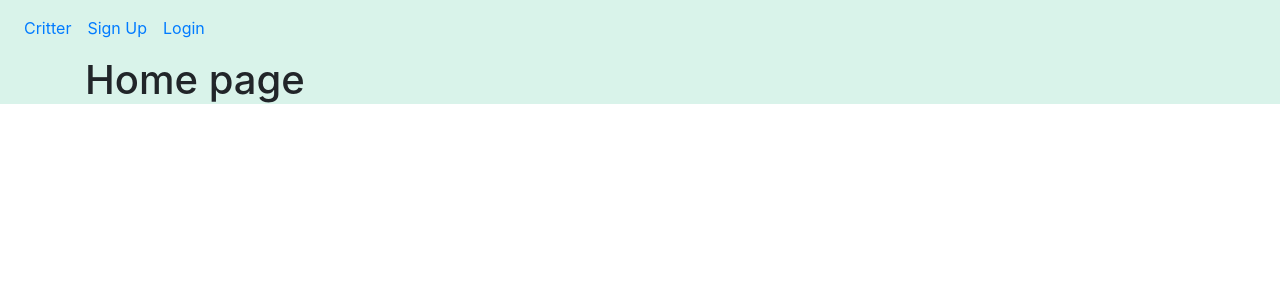
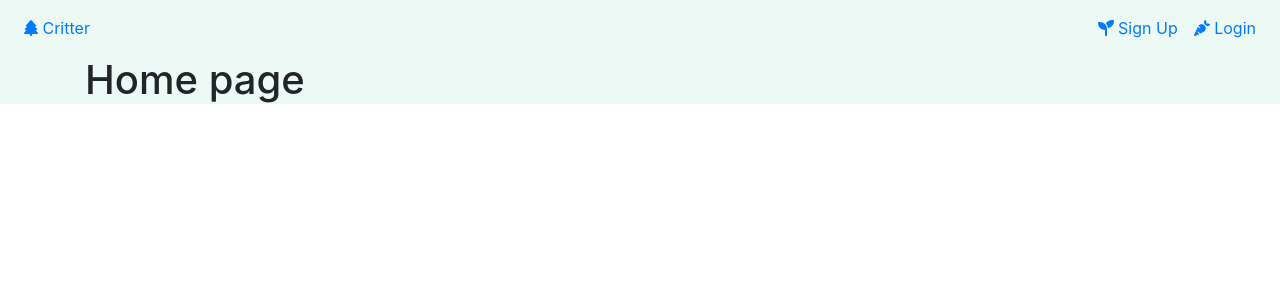
Before and after one commit to norwegian-blue/critter_frontend, a Vue app: page / in a window 1280 px wide. Shown: the top 300 px of the page. Built offline with nearby package versions, Linux system fonts and the light colour scheme.

Commit message:
Added icons

```diff
--- a/package.json
+++ b/package.json
@@ -7,6 +7,9 @@
     "build": "vue-cli-service build"
   },
   "dependencies": {
+    "@fortawesome/fontawesome-svg-core": "^6.1.1",
+    "@fortawesome/free-solid-svg-icons": "^6.1.1",
+    "@fortawesome/vue-fontawesome": "^3.0.0-5",
     "bootstrap": "^4.6",
     "core-js": "^3.8.3",
     "vue": "^3.2.13",
--- a/src/App.vue
+++ b/src/App.vue
@@ -3,13 +3,21 @@
     <nav class="navbar navbar-expand">
       <div class="navbar-nav mr-auto">
         <li class="nav-item">
-          <router-link to="/creets" class="nav-link">Critter</router-link>
+          <router-link to="/creets" class="nav-link">
+            <font-awesome-icon icon="tree" /> Critter
+          </router-link>
+        </li>
+      </div>
+      <div class="navbar-nav ml-auto">
+        <li class="nav-item">
+          <router-link to="/register" class="nav-link">
+            <font-awesome-icon icon="seedling" /> Sign Up
+          </router-link>
         </li>
         <li class="nav-item">
-          <router-link to="/register" class="nav-link">Sign Up</router-link>
-        </li>
-        <li class="nav-item">
-          <router-link to="/login" class="nav-link">Login</router-link>
+          <router-link to="/login" class="nav-link">
+            <font-awesome-icon icon="carrot" /> Login
+          </router-link>
         </li>
       </div>
     </nav>
@@ -26,7 +34,7 @@ export default {
 </script>
 
 <style lang="scss">
-$boscoLight: lighten(mediumAquamarine, 30);
+$boscoLight: lighten(mediumAquamarine, 35);
 
 #app {
   background-color: $boscoLight;
--- a/src/main.js
+++ b/src/main.js
@@ -3,7 +3,9 @@ import App from './App.vue';
 import router from './router';
 import 'bootstrap';
 import 'bootstrap/dist/css/bootstrap.min.css';
+import { FontAwesomeIcon } from './plugins/font-awesome';
 
 createApp(App)
     .use(router)
+    .component("font-awesome-icon", FontAwesomeIcon)
     .mount('#app');
--- /dev/null
+++ b/src/plugins/font-awesome.js
@@ -0,0 +1,9 @@
+import { library } from "@fortawesome/fontawesome-svg-core";
+import { FontAwesomeIcon } from "@fortawesome/vue-fontawesome";
+import {
+    faTree,
+    faSeedling,
+    faCarrot,
+} from "@fortawesome/free-solid-svg-icons";
+library.add(faTree, faSeedling, faCarrot);
+export { FontAwesomeIcon };
--- a/vue.config.js
+++ b/vue.config.js
@@ -1,4 +1,7 @@
 const { defineConfig } = require('@vue/cli-service')
 module.exports = defineConfig({
-  transpileDependencies: true
+  transpileDependencies: true,
+  devServer: {
+    port: 8081,
+  },
 })
```
Also changed, not shown: 1 other file (tests, documents, lock files or other folders).
